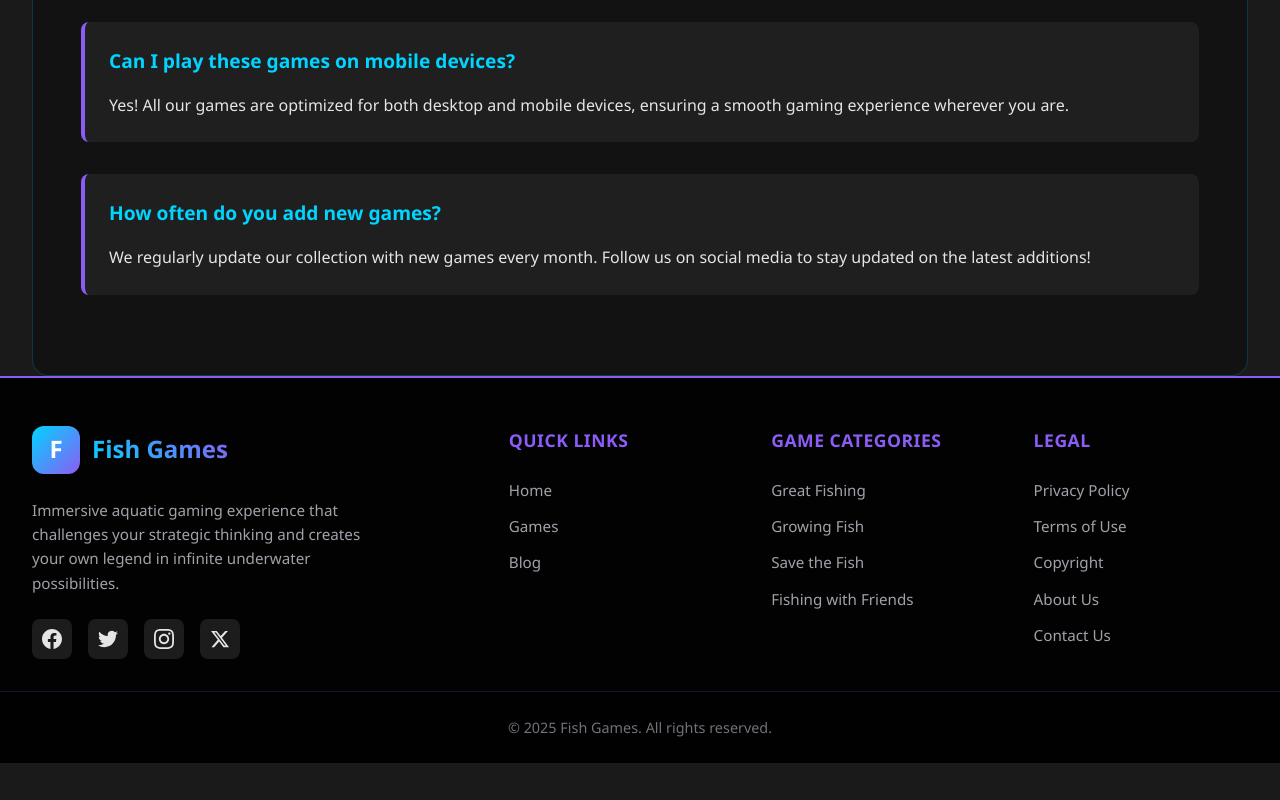
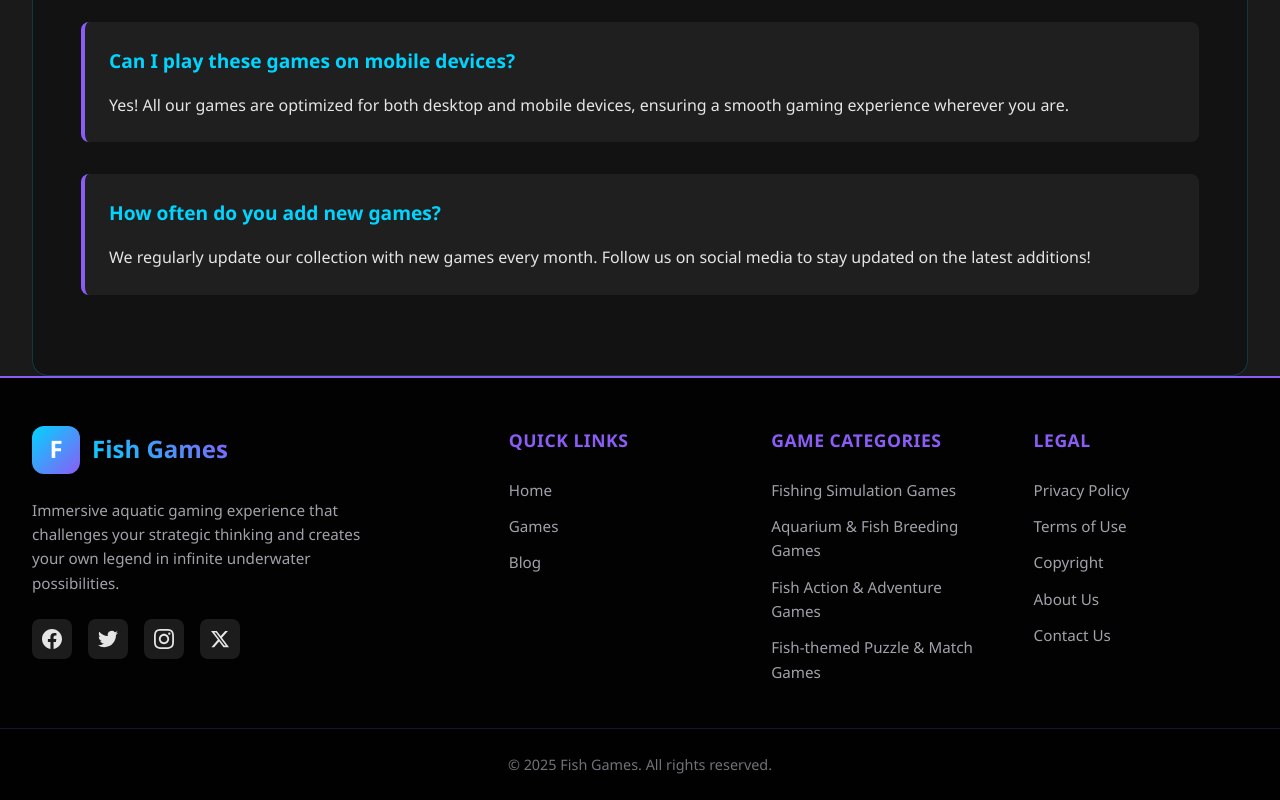
Before and after one commit to wanghuan072/Fish-Games, a Vue app: page / in a window 1280 px wide. Shown: the part 4294-5094 px from the top of the page. Before the commit the page ends 5057 px from the top, so only its background shows below. Built offline with nearby package versions, Linux system fonts and the light colour scheme; the HTML template or start-up script is replaced by a standard one.

Commit message:
部署-3

```diff
--- a/src/components/FooterComponent.vue
+++ b/src/components/FooterComponent.vue
@@ -58,17 +58,23 @@
         <h3 class="section-title">Game Categories</h3>
         <ul class="footer-links">
           <li>
-            <router-link to="/games/great-fishing" class="footer-link">Great Fishing</router-link>
+            <router-link to="/games/category/fishing" class="footer-link"
+              >Fishing Simulation Games</router-link
+            >
           </li>
           <li>
-            <router-link to="/games/growing-fish" class="footer-link">Growing Fish</router-link>
+            <router-link to="/games/category/aquarium" class="footer-link"
+              >Aquarium & Fish Breeding Games</router-link
+            >
           </li>
           <li>
-            <router-link to="/games/save-the-fish" class="footer-link">Save the Fish</router-link>
+            <router-link to="/games/category/adventure" class="footer-link"
+              >Fish Action & Adventure Games</router-link
+            >
           </li>
           <li>
-            <router-link to="/games/fishing-with-friends" class="footer-link"
-              >Fishing with Friends</router-link
+            <router-link to="/games/category/puzzle" class="footer-link"
+              >Fish-themed Puzzle & Match Games</router-link
             >
           </li>
         </ul>
--- a/src/router/index.js
+++ b/src/router/index.js
@@ -178,7 +178,7 @@ const router = createRouter({
 // 全局路由守卫 - 处理基础SEO
 router.beforeEach((to, from, next) => {
   // 设置canonical URL
-  const canonicalUrl = `https://your-domain.com${to.path}`
+  const canonicalUrl = `https://fishinggames.co${to.path}`
   setCanonicalUrl(canonicalUrl)
 
   // 先准备要应用的 SEO（只在最后统一 setPageSEO 一次）
--- a/src/views/BlogDetailView.vue
+++ b/src/views/BlogDetailView.vue
@@ -63,7 +63,6 @@
 <script setup>
 import { ref, computed, onMounted } from 'vue'
 import { useRoute } from 'vue-router'
-import { useHead } from '@vueuse/head'
 import { blogs } from '@/data/blogs.js'
 import HeaderComponent from '@/components/HeaderComponent.vue'
 import FooterComponent from '@/components/FooterComponent.vue'
@@ -84,41 +83,6 @@ const formatDate = (dateString) => {
     day: 'numeric',
   })
 }
-
-// 设置SEO数据
-useHead(
-  computed(() => {
-    if (!blog.value || !blog.value.seo) {
-      return {
-        title: 'Article | Fish Games Blog',
-        meta: [
-          {
-            name: 'description',
-            content: 'Read expert articles about fishkeeping and aquatic life',
-          },
-          { name: 'keywords', content: 'fish blog, aquarium tips' },
-        ],
-      }
-    }
-
-    return {
-      title: blog.value.seo.title,
-      meta: [
-        { name: 'description', content: blog.value.seo.description },
-        { name: 'keywords', content: blog.value.seo.keywords },
-        { property: 'og:title', content: blog.value.seo.title },
-        { property: 'og:description', content: blog.value.seo.description },
-        { property: 'og:image', content: blog.value.imageUrl },
-        { property: 'og:type', content: 'article' },
-        { property: 'article:published_time', content: blog.value.publishDate },
-        { name: 'twitter:card', content: 'summary_large_image' },
-        { name: 'twitter:title', content: blog.value.seo.title },
-        { name: 'twitter:description', content: blog.value.seo.description },
-        { name: 'twitter:image', content: blog.value.imageUrl },
-      ],
-    }
-  })
-)
 
 // 模拟加载
 onMounted(() => {
--- a/src/views/BlogView.vue
+++ b/src/views/BlogView.vue
@@ -40,44 +40,12 @@
 </template>
 
 <script setup>
-import { useRoute, useRouter } from 'vue-router'
-import { useHead } from '@vueuse/head'
+import { useRouter } from 'vue-router'
 import { blogs } from '@/data/blogs.js'
 import HeaderComponent from '@/components/HeaderComponent.vue'
 import FooterComponent from '@/components/FooterComponent.vue'
 
-const route = useRoute()
 const router = useRouter()
-
-// 设置SEO数据
-useHead({
-  title: route.meta.seo?.title || 'Blog - Fish Games',
-  meta: [
-    {
-      name: 'description',
-      content:
-        route.meta.seo?.description || 'Read expert articles about fishkeeping and aquatic life',
-    },
-    {
-      name: 'keywords',
-      content: route.meta.seo?.keywords || 'fish blog, aquarium tips, fishkeeping articles',
-    },
-    { property: 'og:title', content: route.meta.seo?.title || 'Blog - Fish Games' },
-    {
-      property: 'og:description',
-      content:
-        route.meta.seo?.description || 'Read expert articles about fishkeeping and aquatic life',
-    },
-    { property: 'og:type', content: 'website' },
-    { name: 'twitter:card', content: 'summary' },
-    { name: 'twitter:title', content: route.meta.seo?.title || 'Blog - Fish Games' },
-    {
-      name: 'twitter:description',
-      content:
-        route.meta.seo?.description || 'Read expert articles about fishkeeping and aquatic life',
-    },
-  ],
-})
 
 // 格式化日期
 const formatDate = (dateString) => {
--- a/src/views/HomeView.vue
+++ b/src/views/HomeView.vue
@@ -88,13 +88,10 @@
 
 <script setup>
 import { computed } from 'vue'
-import { useRoute } from 'vue-router'
 import GameGrid from '@/components/GameGrid.vue'
 import { games, gameCategories } from '@/data/games.js'
 import HeaderComponent from '@/components/HeaderComponent.vue'
 import FooterComponent from '@/components/FooterComponent.vue'
-
-const route = useRoute()
 
 // 只显示有游戏的分类
 const displayCategories = computed(() => {
```
